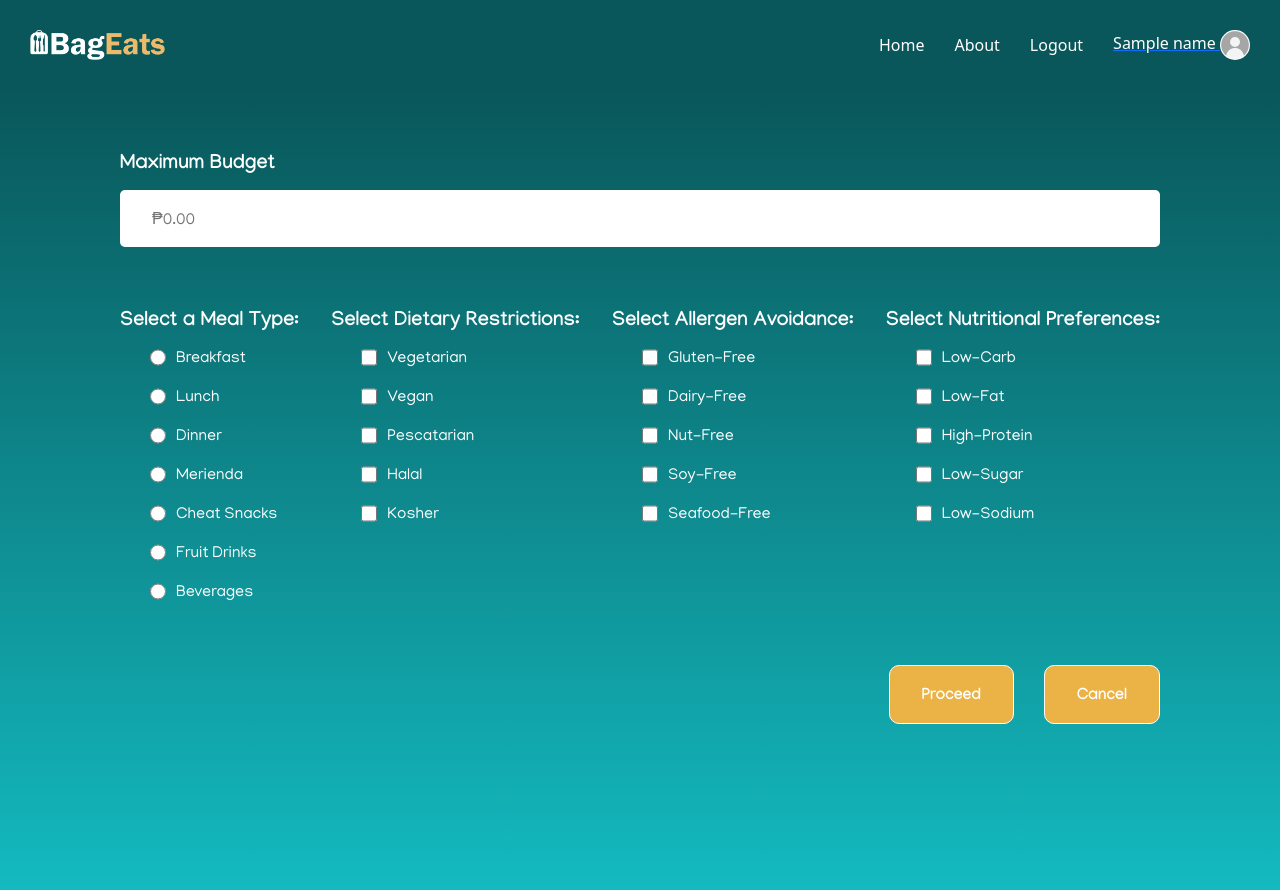
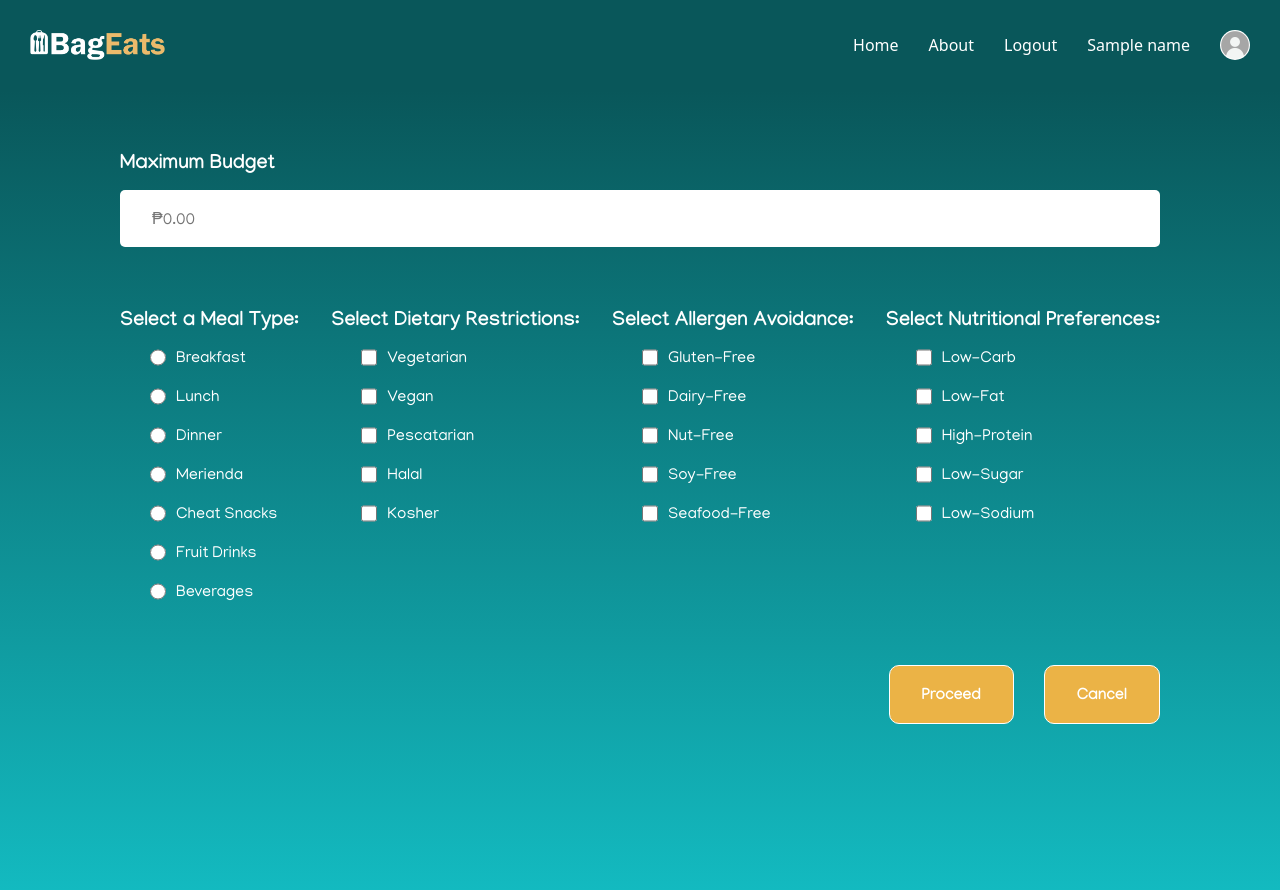
Before and after one commit to HansQueja/Bag-Eats, a Django app: template templates/form.html in a window 1280 px wide. Run offline with Django 5.2, Linux system fonts and the light colour scheme; the template is opened without the code that fills it: most values are stand-ins (such as "Sample title", 1, 10 or a date in 2020).

Commit message:
adjusted navigation

```diff
--- a/templates/about.html
+++ b/templates/about.html
@@ -31,7 +31,7 @@
                 <a class="nav-links" href="{% url 'home' %}">Home</a>
                 <a class="active nav-links" href="{% url 'about' %}">About</a>
                 <a class="nav-links" href="{% url 'logout' %}">Logout</a>
-                <a href="{% url 'profile' %}" target="_blank" rel="noopener noreferrer">
+                <a class="profile" href="{% url 'profile' %}" target="_blank" rel="noopener noreferrer">
                     <span class="profile-text nav-links">{{ name }}</span>
                     <img class="nav-profile" src="{% static 'images/no-profile.jpg' %}" alt="profile-pic">
                 </a>
--- a/templates/combination.html
+++ b/templates/combination.html
@@ -30,7 +30,7 @@
                 <a class="nav-links" href="{% url 'home' %}">Home</a>
                 <a class="nav-links" href="{% url 'about' %}">About</a>
                 <a class="nav-links" href="{% url 'logout' %}">Logout</a>
-                <a href="{% url 'profile' %}" target="_blank" rel="noopener noreferrer">
+                <a class="profile" href="{% url 'profile' %}" target="_blank" rel="noopener noreferrer">
                     <span class="profile-text nav-links">{{ name }}</span>
                     <img class="nav-profile" src="{% static 'images/no-profile.jpg' %}" alt="profile-pic">
                 </a>
--- a/templates/form.html
+++ b/templates/form.html
@@ -31,7 +31,7 @@
                 <a class="nav-links" href="{% url 'home' %}">Home</a>
                 <a class="nav-links" href="{% url 'about' %}">About</a>
                 <a class="nav-links" href="{% url 'logout' %}">Logout</a>
-                <a href="{% url 'profile' %}" target="_blank" rel="noopener noreferrer">
+                <a class="profile" href="{% url 'profile' %}" target="_blank" rel="noopener noreferrer">
                     <span class="profile-text nav-links">{{ name }}</span>
                     <img class="nav-profile" src="{% static 'images/no-profile.jpg' %}" alt="profile-pic">
                 </a>
--- a/templates/profile.html
+++ b/templates/profile.html
@@ -54,7 +54,7 @@
                 <a class="active nav-links" href="{% url 'home' %}">Home</a>
                 <a class="nav-links" href="{% url 'about' %}">About</a>
                 <a class="nav-links" href="{% url 'logout' %}">Logout</a>
-                <a href="{% url 'profile' %}" target="_blank" rel="noopener noreferrer">
+                <a class="profile" href="{% url 'profile' %}" target="_blank" rel="noopener noreferrer">
                     <span class="profile-text nav-links">{{ name }}</span>
                     <img class="nav-profile" src="{% static 'images/no-profile.jpg' %}" alt="profile-pic">
                 </a>
```
